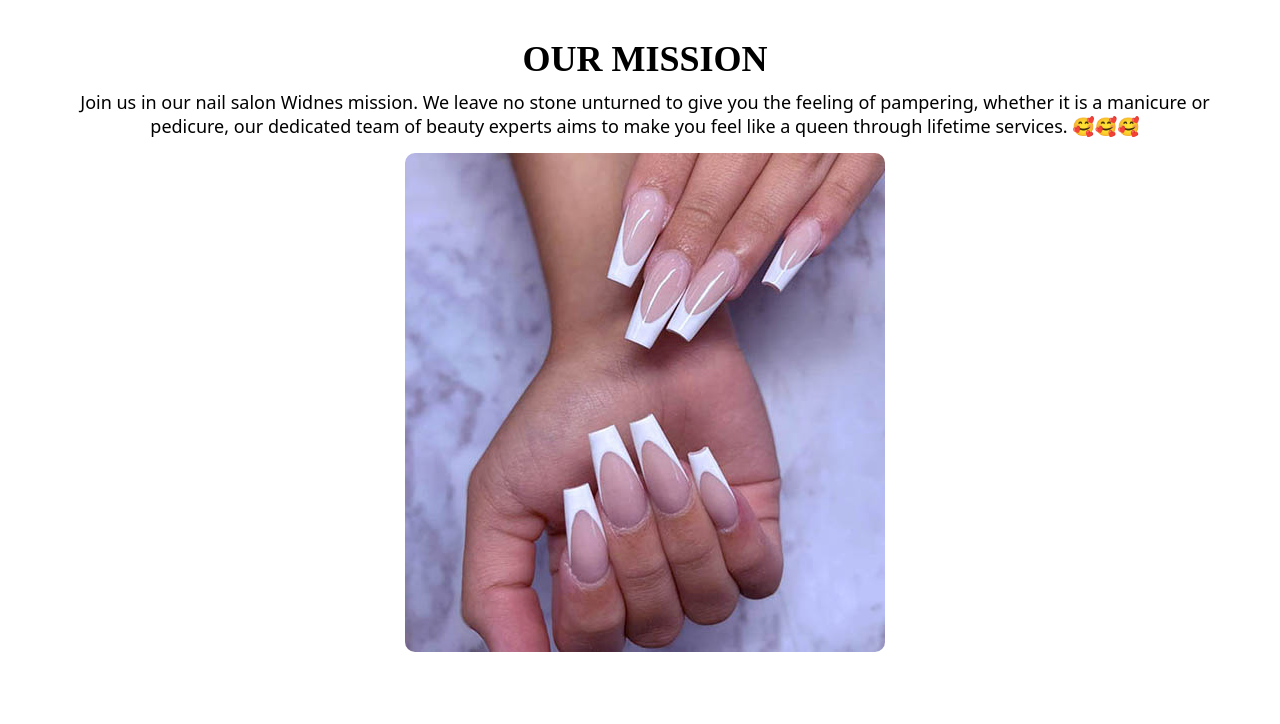
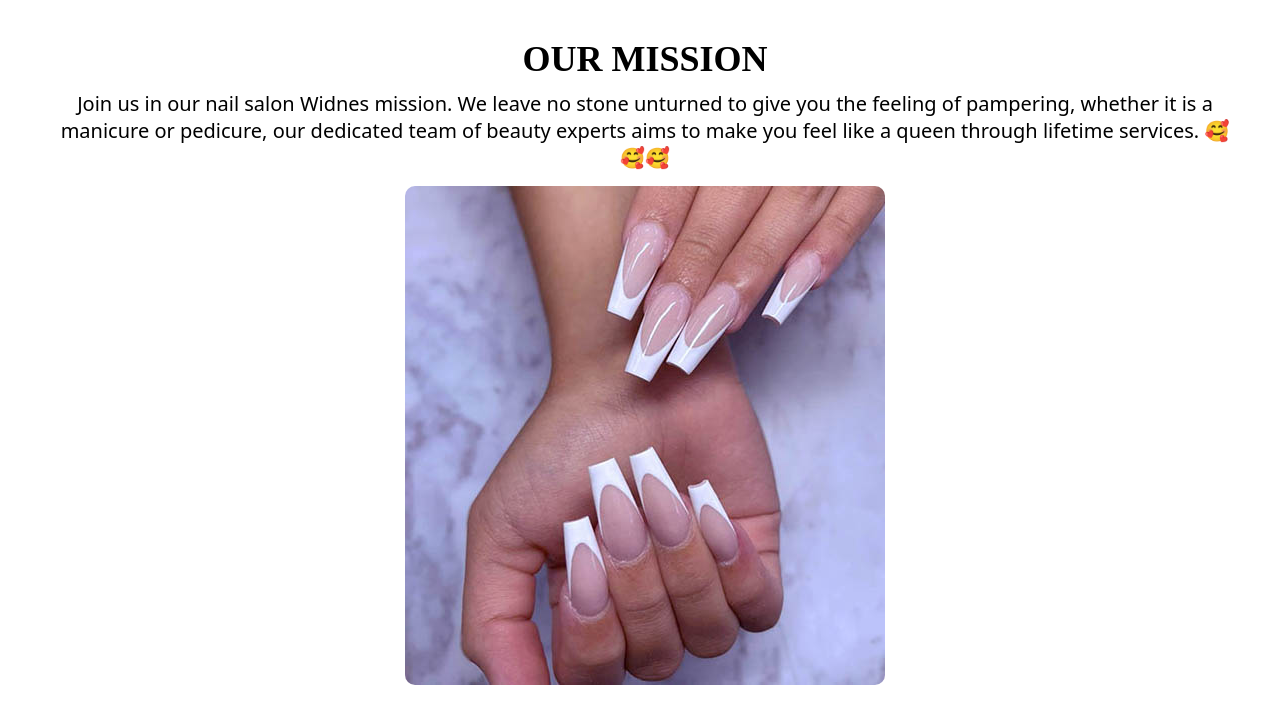
Before and after one commit to best-salon-marketing-staff-10/uk-ware-sg12-8aq-nails-clinic-ware, a Next.js app: page /Components/dong-vien/nhan-manh-3 in a window 1280 px wide. Shown: the top 724 px of the page. Built offline with nearby package versions, Linux system fonts and the light colour scheme.

Commit message:
suamotchut

```diff
--- a/pages/core/style.css
+++ b/pages/core/style.css
@@ -544,8 +544,8 @@
     .mobile-bottom-nav-bar-home,
     .mobile-bottom-nav-bar-services,
     .mobile-bottom-nav-bar-contact-us{
-      margin-left: 5px;
-      margin-right: 5px;
+      margin-left: 8px;
+      margin-right: 8px;
     }
     .mobile-bottom-nav-bar-section-content{
       color: #B0B7C3;
@@ -743,7 +743,7 @@
     .nhan-manh-content-description{
       font-family: Noto Sans;
       margin-bottom: 15px;
-      font-size: 18px;
+      font-size: 20px;
     }
   /*Phần Nhấn Mạnh 4
   */
@@ -784,7 +784,7 @@
     }
     .nhan-manh-4-content-description{
       font-family: Noto Sans;
-      font-size: 18px;
+      font-size: 20px;
       margin-bottom: 25px;
     }
     .nhan-manh-4-content-1-wrapper{
```
